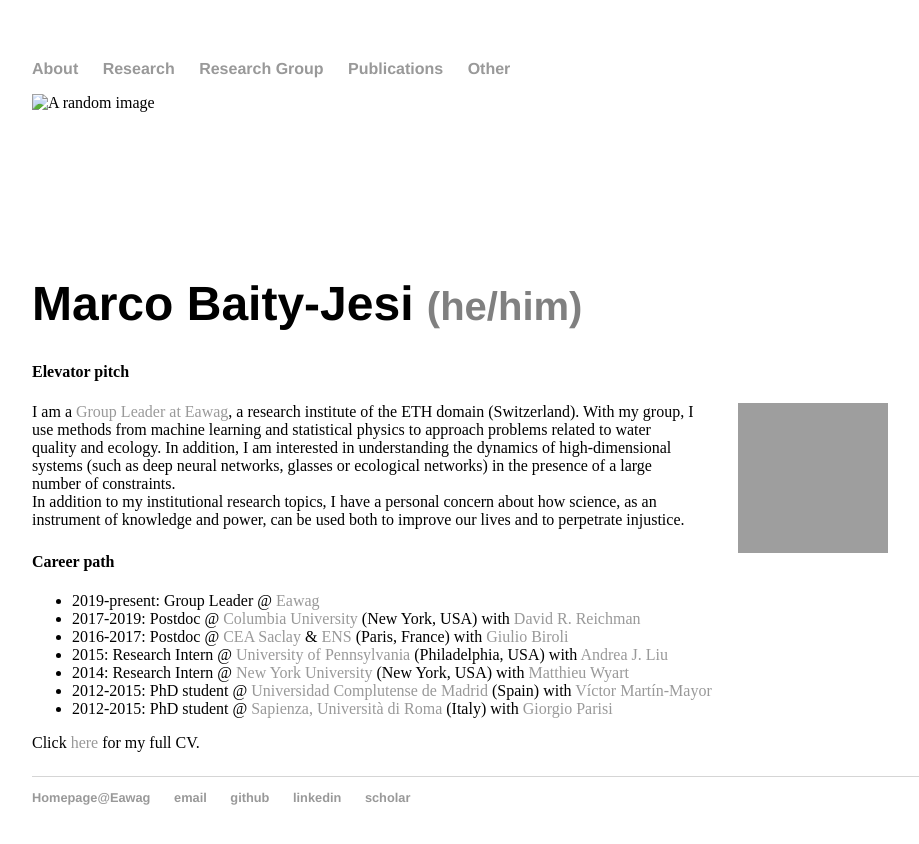
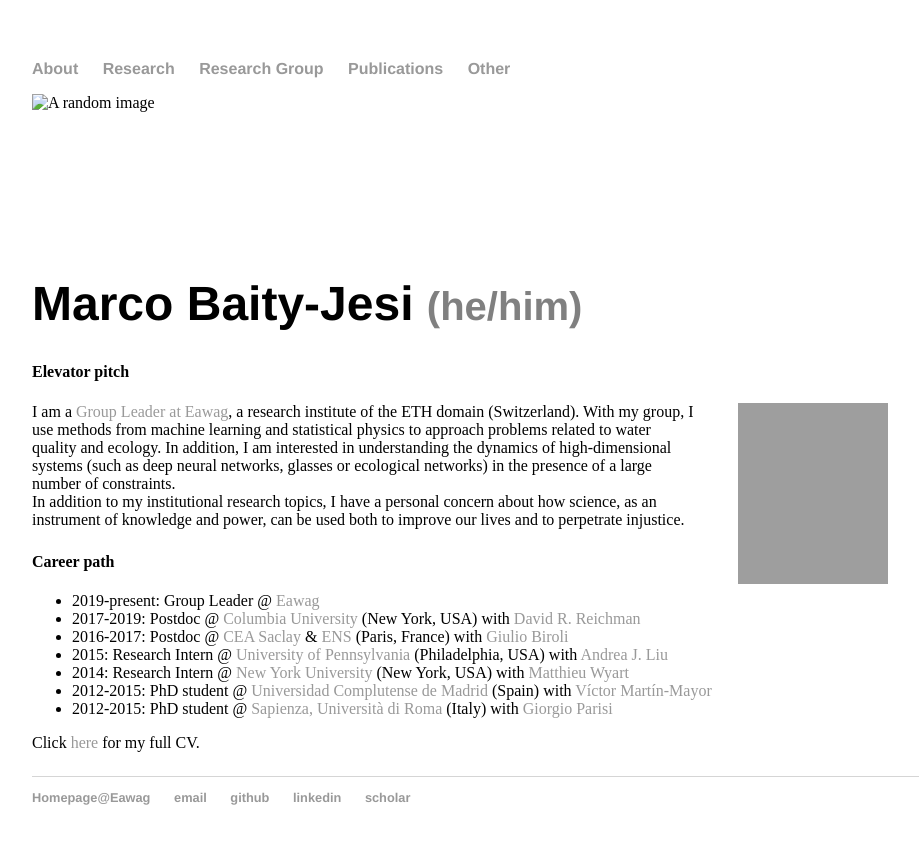
Before and after one commit to mbaityje/mbaityje.github.io, a Jekyll site: the page built from index.html, in a window 1280 px wide. Shown: the top 844 px of the page, without its empty margins (160-1079 px from the left). Built offline with Jekyll 4.4.1, drawn with Linux system fonts in a browser that asks for light colours.

Commit message:
Content changes

```diff
--- a/index.html
+++ b/index.html
@@ -5,7 +5,7 @@ title: Marco BAITY JESI - Group Leader @ Eawag
 <div class="blurb">
 	<h1>Marco Baity-Jesi <span style="color:grey"> <small>(he/him)</small></span></h1>
 	<!-- <img src="https://www.eawag.ch/fileadmin/user_upload/tx_userprofiles/profileImages/baityjma.jpg" width="150" height="150" alt="" style="float:right; border:solid #FFF 40px"> -->
-	<img src="{{site.url}}/_images/Eawag-MarcoBaityJesi3000px.jpg" width="150" height="150" alt="" style="float:right; border:solid #FFF 40px">
+	<img src="{{site.url}}/_images/Eawag-MarcoBaityJesi3000px.jpg" width="150" height="181" alt="" style="float:right; border:solid #FFF 40px">
 	<p style="text-align: justify;">
 	 	<h4>Elevator pitch</h4>
 		I am a <a href="https://www.eawag.ch/en/aboutus/portrait/organisation/staff/profile/marco-baity-jesi/show/">Group Leader at Eawag</a>, a research institute of the ETH domain (Switzerland). With my group, I use methods from machine learning and statistical physics to approach problems related to water quality and ecology. In addition, I am interested in understanding the dynamics of high-dimensional systems (such as deep neural networks, glasses or ecological networks) in the presence of a large number of constraints.</br>
```
